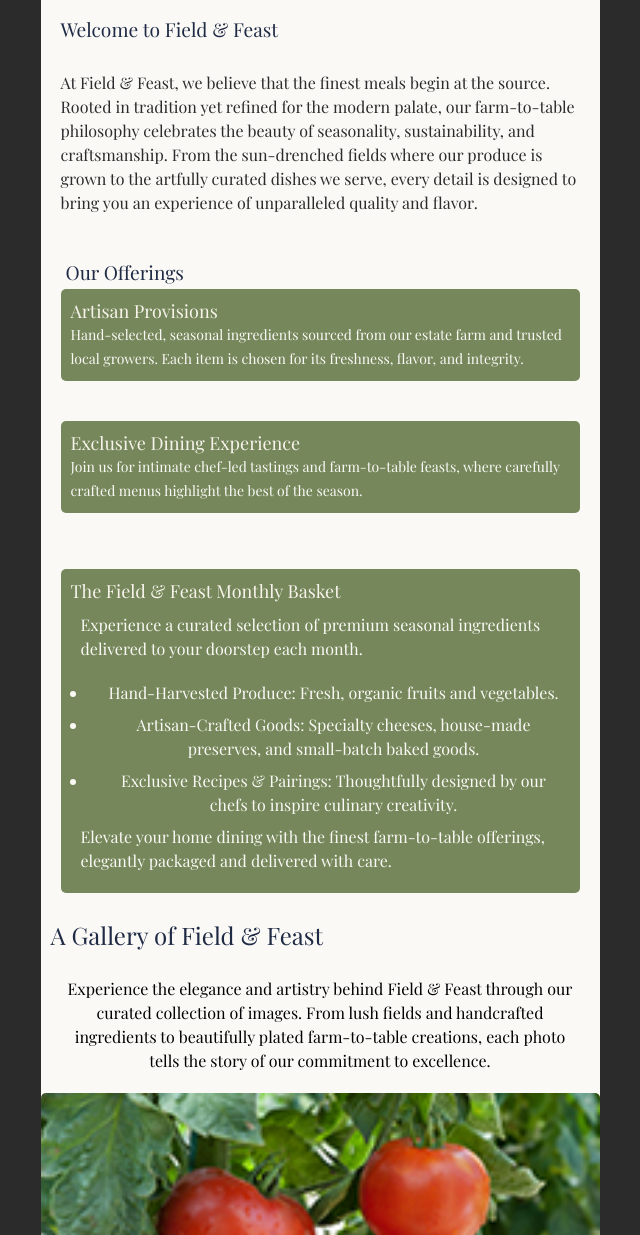
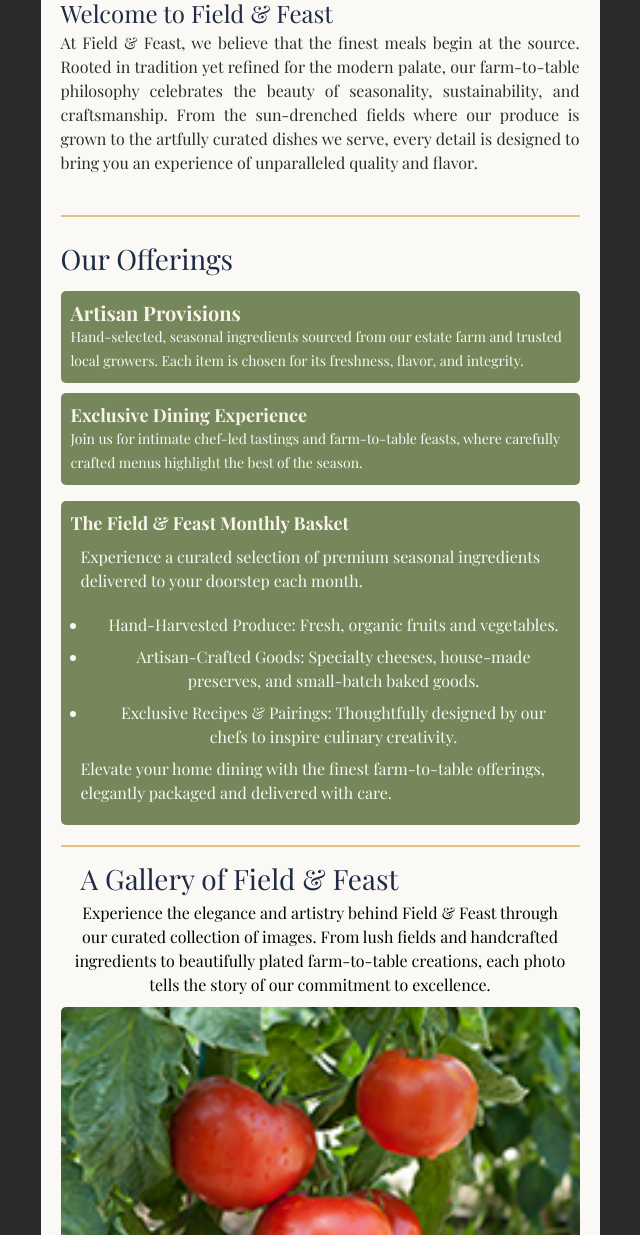
Before and after one commit to CodeCrafterNasir/Field-Feast, a plain HTML site: page index.html in a window 1280 px wide. Shown: the part 438-1673 px from the top of the page, without its empty margins (320-960 px from the left). Drawn offline with nearby package versions, Linux system fonts and the light colour scheme; a web font is replaced by a local one.

Commit message:
Refactor padding and typography; unify image styling and gallery layout; improve button alignment

```diff
--- a/index.html
+++ b/index.html
@@ -25,7 +25,7 @@
         <h2>Welcome to Field & Feast</h2>
         <p>At Field & Feast, we believe that the finest meals begin at the source. Rooted in tradition yet refined for the modern palate, our farm-to-table philosophy celebrates the beauty of seasonality, sustainability, and craftsmanship. From the sun-drenched fields where our produce is grown to the artfully curated dishes we serve, every detail is designed to bring you an experience of unparalleled quality and flavor.</p>
     </section>
-
+    <hr>
     <section class="offerings">
           <h2>Our Offerings</h2>
     <h3>Artisan Provisions</h3>
@@ -50,30 +50,35 @@
     </section>
 
     <section class="gallery">
-
+        <hr>
+        <div class="images">
         <h2>A Gallery of Field & Feast</h2>
         <p>Experience the elegance and artistry behind Field & Feast through our curated collection of images. From lush fields and handcrafted ingredients to beautifully plated farm-to-table creations, each photo tells the story of our commitment to excellence.</p>
         <img src="img/tomatoes-200w.jpg" alt="description of image">
         <p>Heirloom tomatoes at peak ripeness</p>
+        </div>
+
+        <div class="images">
+        <img src="img/table-setting-200w.jpg" alt="description of it">
+        <p>Elegant tablescape under the evening sky</p>
+        </div>
+
+        <div class="images">
+        <img src="img/chef-plating-200w.jpg" alt="image description">
+        <p>Artful plating with seasonal ingredients</p>
+        </div>
+
+        <div class="images">
+        <img src="img/basket-200w.jpg" alt="description of">
+        <p>Our monthly basket, curated with care</p>
+        </div>
+        <div class="view-button">
+        <button>View Our Full Gallery</button>
+        </div>
+        <hr>
+    </section>
 
 
-
-        <img src="img/table-setting-200w.jpg" alt="description of it">
-        <p>Elegant tablescape under the evening sky</p>
-
-
-
-        <img src="img/chef-plating-200w.jpg" alt="image description">
-        <p>Artful plating with seasonal ingredients</p>
-
-
-
-        <img src="img/basket-200w.jpg" alt="description of">
-        <p>Our monthly basket, curated with care</p>
-
-    </section>
-
-     <button>View Our Full Gallery</button>
 
  <footer>
       <address>
--- a/styles.css
+++ b/styles.css
@@ -71,7 +71,7 @@ table {
 body {
     background-color: var(--dark-charcoal);
     font-family: 'Playfair Display', sans-serif;
-    padding: 1rem;
+    /* padding: 1rem; */
     line-height: 1.5rem;
 }
 
@@ -122,33 +122,43 @@ ul li a{
 }
 
 .welcome h2{
-    font-size: larger;
-    padding: 20px;
+    font-size: 1.5rem;;
+    padding: 20px 20px;
     color: var(--midnight-blue);
 }
 
 .welcome p {
     padding: 20px;
     color: var(--dark-charcoal);
-    margin-top: -10px;
+    margin-top: -34px;
+    text-align:justify;
 }
 
 .offerings h2 {
     color: var(--midnight-blue);
-    padding: 5px;
-    font-size: larger;
+    padding: 20px 0px;
+    font-size: 1.75rem;
+}
+
+hr {
+    background-color: var(--champagne-gold);
+    margin: 20px;
+    height: 2px;
+    border: none;
 }
 
 .offerings {
-    padding: 20px;
+    padding: 10px 20px;
+    margin-top: -20px;
 }
 
 .offerings h3 {
     color: var(--linen);
-    font-size: large;
+    font-size: 1.25rem;
     background-color: var(--olive-green);
     padding: 10px 10px 0px 10px;
     border-radius: 5px;
+    font-weight: bold;
 }
 
 .offerings p {
@@ -161,7 +171,7 @@ ul li a{
 }
 
 .dining-exp {
-    padding: 20px;
+     padding: 0 20px;
 }
 
 .dining-exp h3 {
@@ -170,6 +180,7 @@ ul li a{
     background-color: var(--olive-green);
     padding: 10px 10px 0px 10px;
     border-radius: 5px;
+    font-weight: bold;
 }
 
 .dining-exp p {
@@ -187,7 +198,7 @@ ul li a{
 
 
 .monthly-basket {
-    padding: 20px;
+    padding: 0 20px;
     /* border-radius: 10px; */
     /* background-color: var(--olive-green); */
     color: var(--soft-white);
@@ -200,6 +211,7 @@ ul li a{
     border-radius: 5px;
     background-color: var(--olive-green);
     padding: 10px;
+    font-weight: bold;
 }
 
 .monthly-basket p {
@@ -229,20 +241,25 @@ ul li a{
 
 .gallery h2 {
     color: var(--midnight-blue);
-    font-size: 1.5rem;
-    padding: 10px;
+    font-size: 1.75rem;
+    padding: 0 20px;
 }
 
 .gallery p {
-    padding: 20px;
+    padding: 10px;
     margin: 0 auto;
     text-align: center;
-    box-shadow: #1F2A44;
+
 }
 
-.gallery img {
-  width: 100%;
-  border-radius: 5px;
+.images {
+  padding: 0 20px;
+  border-radius: 50px;
+}
+.images img {
+    width: 100%;
+    border-radius: 5px;
+    display: block;
 }
 
 
@@ -266,6 +283,18 @@ footer .email {
 }
 
 
+ button {
+    background-color: var(--olive-green);
+    padding: 15px 200px;
+    border-radius: 5px;
+    color: var(--soft-white);
+    margin: 20px auto;
+    display: block;
+
+
+}
+
+
 
 /* MEDIA QUERY (medium) */
 @media (min-width: 600px) {
```
